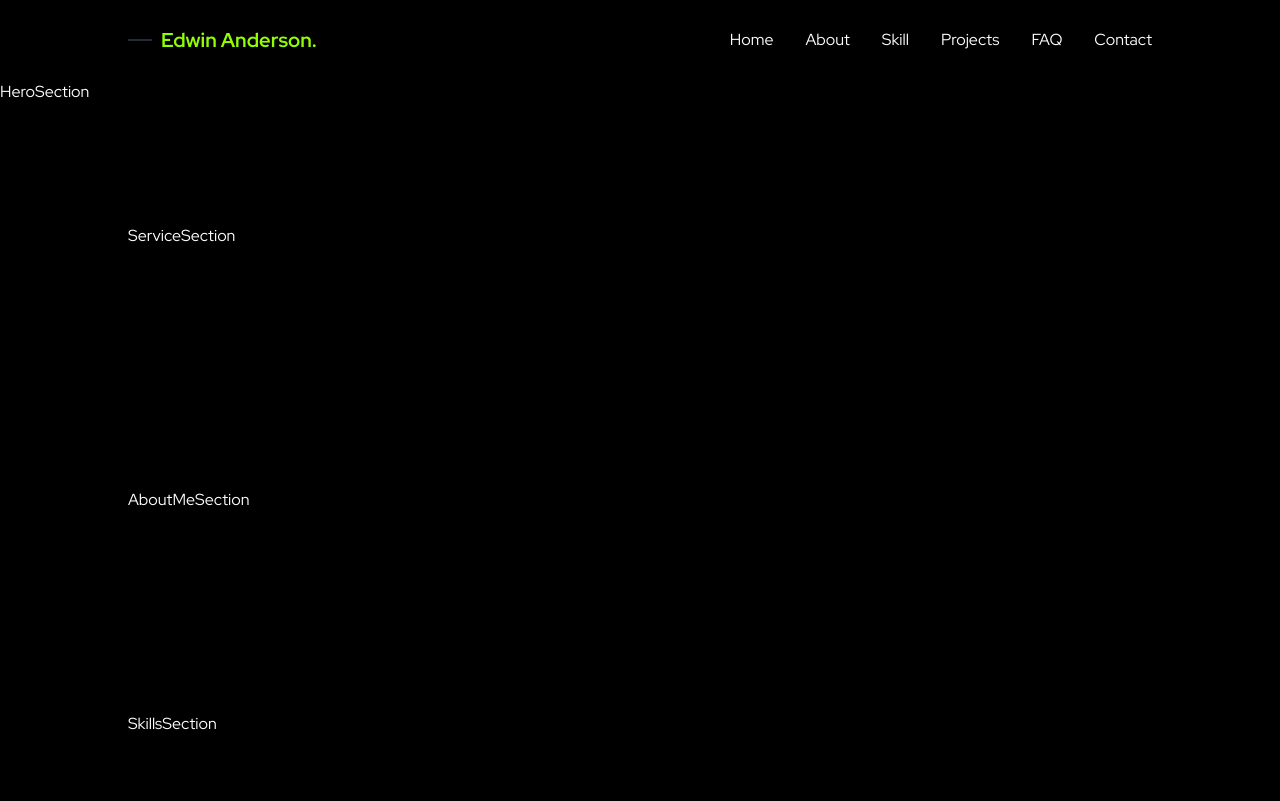
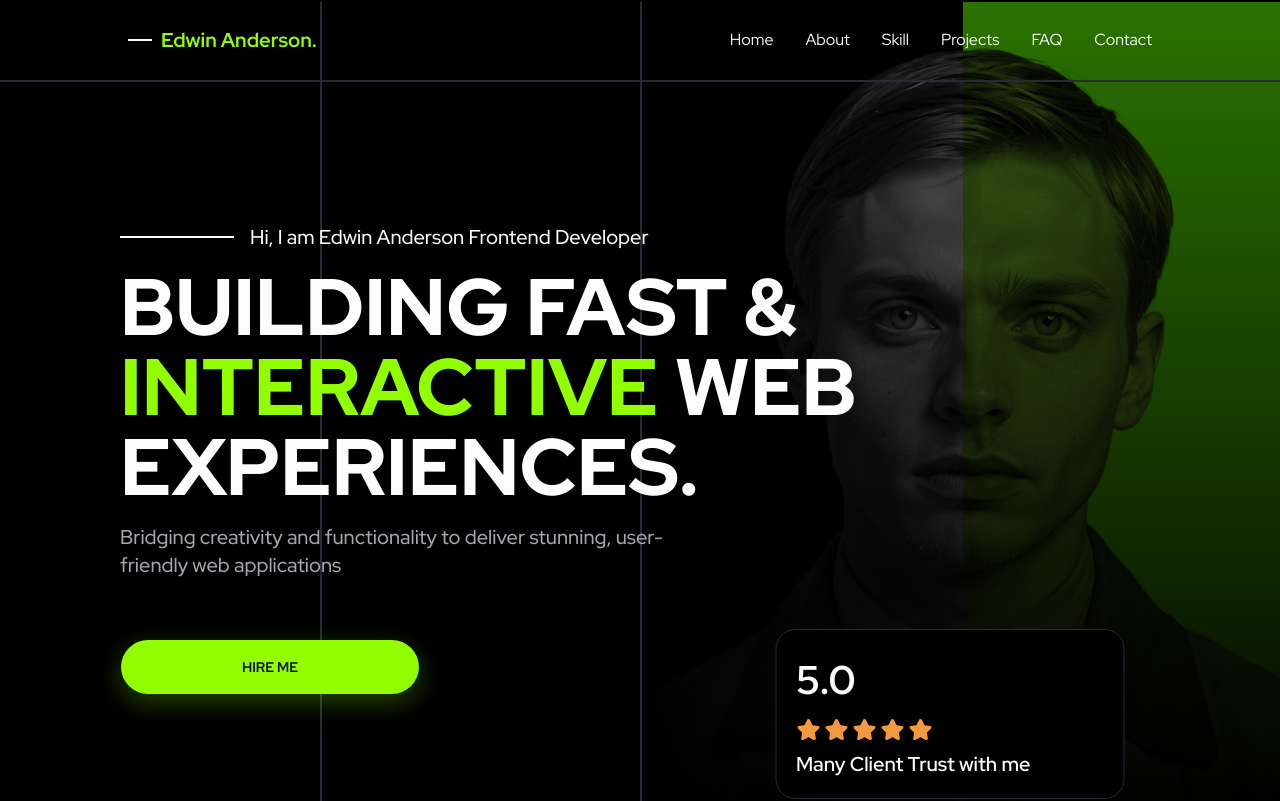
Before and after one commit to azkahidayat/wph-portfolio-8-rep, a Next.js app: page / in a window 1280 px wide. Shown: the top 801 px of the page. Built offline with nearby package versions, Linux system fonts and the light colour scheme.

Commit message:
feat: add overlay components and navigation links
* Added DarkOverlay and GreenOverlay components for gradient effects.
* Added Logo component with link to top of page.
* Added NavLinks component to render navigation links from data.

```diff
--- a/package.json
+++ b/package.json
@@ -9,6 +9,7 @@
     "lint": "eslint"
   },
   "dependencies": {
+    "@hookform/resolvers": "^5.4.0",
     "class-variance-authority": "^0.7.1",
     "clsx": "^2.1.1",
     "lucide-react": "^1.24.0",
@@ -17,10 +18,12 @@
     "radix-ui": "^1.6.2",
     "react": "19.2.4",
     "react-dom": "19.2.4",
+    "react-hook-form": "^7.81.0",
     "react-icons": "^5.7.0",
     "shadcn": "^4.13.0",
     "tailwind-merge": "^3.6.0",
-    "tw-animate-css": "^1.4.0"
+    "tw-animate-css": "^1.4.0",
+    "zod": "^4.4.3"
   },
   "devDependencies": {
     "@tailwindcss/postcss": "^4",
--- a/src/app/globals.css
+++ b/src/app/globals.css
@@ -199,6 +199,9 @@
   --color-primary-300: #3a6601;
   --color-primary-400: #1d3300;
 
+  /* Secondary */
+  --color-secondary-200: #f3993f;
+
   /* Neutral */
   --color-neutral-25: #fdfdfd;
   --color-neutral-50: #fafafa;
--- a/src/app/layout.tsx
+++ b/src/app/layout.tsx
@@ -27,7 +27,7 @@ export default function RootLayout({
         redHatDisplay.variable
       )}
     >
-      <body className='min-h-full flex flex-col max-w-360 m-auto'>
+      <body id='top' className='min-h-full flex flex-col max-w-360 m-auto'>
         {children}
       </body>
     </html>
--- /dev/null
+++ b/src/components/common/DarkOverlay.tsx
@@ -0,0 +1,10 @@
+const DarkOverlay = () => {
+  return (
+    <>
+      <div className='absolute left-0 inset-y-0 w-1/4 bg-linear-to-r from-black to-transparent' />
+      <div className='absolute inset-0 bg-linear-to-t from-black to-transparent from-5%' />
+    </>
+  );
+};
+
+export default DarkOverlay;
--- /dev/null
+++ b/src/components/common/GreenOverlay.tsx
@@ -0,0 +1,10 @@
+const GreenOverlay = () => {
+  return (
+    <>
+      <div className='absolute inset-y-0 right-0 w-[48%] bg-primary-200 opacity-80 mix-blend-multiply' />
+      <div className='absolute inset-y-0 right-0 w-[48%] bg-primary-200/75 brightness-60 -z-1' />
+    </>
+  );
+};
+
+export default GreenOverlay;
--- /dev/null
+++ b/src/components/common/Logo.tsx
@@ -0,0 +1,17 @@
+import Link from 'next/link';
+
+const Logo = () => {
+  return (
+    <Link
+      href='#top'
+      className='flex items-center gap-2.25 cursor-pointer group'
+    >
+      <div className='border-t-2 w-6 border-white' />
+      <span className='font-bold text-md lg:text-xl text-primary-200 group-hover:underline'>
+        Edwin Anderson.
+      </span>
+    </Link>
+  );
+};
+
+export default Logo;
--- a/src/components/common/MobileMenu.tsx
+++ b/src/components/common/MobileMenu.tsx
@@ -8,9 +8,8 @@ import {
 } from '@/components/ui/sheet';
 import { Button } from '@/components/ui/button';
 import { HiOutlineMenuAlt3 } from 'react-icons/hi';
-import { navLinks } from '@/data/NavLinks';
-import Link from 'next/link';
 import { useState } from 'react';
+import NavLinks from './NavLinks';
 
 const MobileMenu = () => {
   const [open, setOpen] = useState(false);
@@ -34,17 +33,7 @@ const MobileMenu = () => {
         </SheetHeader>
         <div className='grid flex-1 auto-rows-min gap-6 px-4'>
           <ul className='flex flex-col gap-4'>
-            {navLinks.map((link) => (
-              <li key={link.id}>
-                <Link
-                  href={link.path}
-                  className='text-neutral-25 hover:text-primary-200 hover:underline'
-                  onClick={() => setOpen(false)}
-                >
-                  {link.name}
-                </Link>
-              </li>
-            ))}
+            <NavLinks onClick={() => setOpen(false)} />
           </ul>
         </div>
       </SheetContent>
--- /dev/null
+++ b/src/components/common/NavLinks.tsx
@@ -0,0 +1,18 @@
+import { navLinks } from '@/data/NavLinks';
+import Link from 'next/link';
+
+const NavLinks = ({ onClick }: { onClick?: () => void }) => {
+  return navLinks.map((link) => (
+    <li key={link.id}>
+      <Link
+        href={link.path}
+        className='text-neutral-25 hover:text-primary-200 hover:underline'
+        onClick={onClick}
+      >
+        {link.name}
+      </Link>
+    </li>
+  ));
+};
+
+export default NavLinks;
--- a/src/components/layouts/Navbar.tsx
+++ b/src/components/layouts/Navbar.tsx
@@ -2,40 +2,28 @@
 import Container from './Container';
 import MobileMenu from '../common/MobileMenu';
 import { useEffect, useState } from 'react';
-import { navLinks } from '@/data/NavLinks';
-import Link from 'next/link';
+import Logo from '@/components/common/Logo';
+import NavLinks from '../common/NavLinks';
 
 const Navbar = () => {
   const [isScrolled, setIsScrolled] = useState(false);
   useEffect(() => {
     const handleScroll = () => {
-      if (window.screenY > 10) setIsScrolled(true);
+      setIsScrolled(window.scrollY > 10);
     };
     window.addEventListener('scroll', handleScroll);
     return () => {
       window.removeEventListener('scroll', handleScroll);
     };
-  }, [isScrolled]);
+  }, []);
   return (
-    <nav className={`sticky top-0 ${isScrolled ? 'backdrop-blur-lg' : ''}`}>
+    <nav
+      className={`sticky top-0 z-50 border-b-2 ${isScrolled ? 'backdrop-blur-lg' : ''}`}
+    >
       <Container className='py-0 lg:py-0 h-20 flex items-center justify-between'>
-        <div className='flex items-center gap-2.25'>
-          <div className='border-t-2 w-6 bg-white' />
-          <span className='font-bold text-md lg:text-xl text-primary-200'>
-            Edwin Anderson.
-          </span>
-        </div>
+        <Logo />
         <ul className='hidden lg:flex gap-8'>
-          {navLinks.map((link) => (
-            <li key={link.id}>
-              <Link
-                href={link.path}
-                className='text-neutral-25 hover:underline hover:text-primary-200'
-              >
-                {link.name}
-              </Link>
-            </li>
-          ))}
+          <NavLinks />
         </ul>
         <MobileMenu />
       </Container>
--- a/src/components/sections/HeroSection.tsx
+++ b/src/components/sections/HeroSection.tsx
@@ -1,5 +1,72 @@
+import Image from 'next/image';
+import { Button } from '../ui/button';
+import heroImage from '@/assets/images/heroImage.png';
+import DarkOverlay from '../common/DarkOverlay';
+import GreenOverlay from '../common/GreenOverlay';
+import { div } from 'motion/react-client';
+import { Star } from 'lucide-react';
+
 const HeroSection = () => {
-  return <section id='hero'>HeroSection</section>;
+  return (
+    <section
+      id='hero'
+      className='relative flex flex-col lg:items-end lg:pl-30 lg:-mt-20 w-full border-b-2'
+    >
+      <div className='lg:absolute lg:left-30 lg:top-55.25 flex flex-col gap-10 lg:gap-15 py-10 lg:px-0 lg:py-0 lg:max-w-201.75 z-1 px-4 lg:pr-0'>
+        <div className='flex flex-col gap-4'>
+          <div className='flex gap-4 items-center'>
+            <div className='border-t-2 border-neutral-25 w-5.25 lg:w-28.5' />
+            <p className='font-medium text-md lg:text-xl'>
+              Hi, I am Edwin Anderson Frontend Developer
+            </p>
+          </div>
+          <p className='font-extrabold text-display-lg lg:text-[80px] lg:leading-8xl '>
+            BUILDING FAST &{' '}
+            <span className='text-primary-200'>INTERACTIVE</span> WEB
+            EXPERIENCES.
+          </p>
+          <p className='font-medium text-neutral-400 text-lg lg:text-xl max-w-149.25'>
+            Bridging creativity and functionality to deliver stunning,
+            user-friendly web applications
+          </p>
+        </div>
+        <Button className='lg:max-w-75 lg:h-14'>HIRE ME</Button>
+      </div>
+
+      <div className='relative flex justify-center  w-full overflow-hidden lg:max-w-165.25 '>
+        <div className='relative w-87 h-115.25 lg:w-full lg:h-220.25'>
+          <Image
+            src={heroImage}
+            alt='hero image'
+            loading='eager'
+            fill
+            sizes='(max-width: 1024px) 348px, 100vw'
+            className='object-center object-contain lg:object-cover grayscale brightness-50 '
+          />
+        </div>
+        <DarkOverlay />
+        <GreenOverlay />
+        <div className='absolute left-1/2 -translate-x-1/2 bg-black border rounded-xl lg:rounded-3xl p-2xl flex flex-col gap-md bottom-10 lg:bottom-21 w-full max-w-87.25'>
+          <p className='text-display-xs lg:text-display-xl font-bold'>5.0</p>
+          <div className='flex gap-1'>
+            {Array.from({ length: 5 }).map((_, index) => (
+              <Star
+                key={index}
+                className='text-secondary-200 fill-secondary-200'
+              />
+            ))}
+          </div>
+          <p className='font-semibold text-md lg:text-xl'>
+            Many Client Trust with me
+          </p>
+        </div>
+      </div>
+      <div className='absolute inset-y-0 inset-x-2 left-1/2 border-l-2' />
+      <div className='absolute inset-y-0 inset-x-2 left-1/4 border-l-2' />
+
+      <div />
+    </section>
+  );
 };
 
 export default HeroSection;
--- a/src/components/ui/button.tsx
+++ b/src/components/ui/button.tsx
@@ -5,11 +5,12 @@ import { Slot } from 'radix-ui';
 import { cn } from '@/lib/utils';
 
 const buttonVariants = cva(
-  "group/button inline-flex shrink-0 items-center justify-center rounded-lg border border-transparent bg-clip-padding text-sm font-medium whitespace-nowrap transition-all outline-none select-none focus-visible:border-ring focus-visible:ring-3 focus-visible:ring-ring/50 active:not-aria-[haspopup]:translate-y-px disabled:pointer-events-none disabled:opacity-50 aria-invalid:border-destructive aria-invalid:ring-3 aria-invalid:ring-destructive/20 dark:aria-invalid:border-destructive/50 dark:aria-invalid:ring-destructive/40 [&_svg]:pointer-events-none [&_svg]:shrink-0 [&_svg:not([class*='size-'])]:size-4 cursor-pointer",
+  "group/button inline-flex shrink-0 items-center justify-center rounded-full border border-transparent bg-clip-padding text-sm font-bold whitespace-nowrap transition-all outline-none select-none focus-visible:border-ring focus-visible:ring-3 focus-visible:ring-ring/50 active:not-aria-[haspopup]:translate-y-px disabled:pointer-events-none disabled:opacity-50 aria-invalid:border-destructive aria-invalid:ring-3 aria-invalid:ring-destructive/20 dark:aria-invalid:border-destructive/50 dark:aria-invalid:ring-destructive/40 [&_svg]:pointer-events-none [&_svg]:shrink-0 [&_svg:not([class*='size-'])]:size-4 cursor-pointer",
   {
     variants: {
       variant: {
-        default: 'bg-primary text-primary-foreground hover:bg-primary/80',
+        default:
+          'bg-primary-200 text-neutral-950 shadow-green hover:bg-primary-200/90',
         outline:
           'border-border bg-background hover:bg-muted hover:text-foreground aria-expanded:bg-muted aria-expanded:text-foreground dark:border-input dark:bg-input/30 dark:hover:bg-input/50',
         secondary:
@@ -21,7 +22,7 @@ const buttonVariants = cva(
       },
       size: {
         default:
-          'h-8 gap-1.5 px-2.5 has-data-[icon=inline-end]:pr-2 has-data-[icon=inline-start]:pl-2',
+          'h-12 gap-1.5 px-2.5 has-data-[icon=inline-end]:pr-2 has-data-[icon=inline-start]:pl-2',
         xs: "h-6 gap-1 rounded-[min(var(--radius-md),10px)] px-2 text-xs in-data-[slot=button-group]:rounded-lg has-data-[icon=inline-end]:pr-1.5 has-data-[icon=inline-start]:pl-1.5 [&_svg:not([class*='size-'])]:size-3",
         sm: "h-7 gap-1 rounded-[min(var(--radius-md),12px)] px-2.5 text-[0.8rem] in-data-[slot=button-group]:rounded-lg has-data-[icon=inline-end]:pr-1.5 has-data-[icon=inline-start]:pl-1.5 [&_svg:not([class*='size-'])]:size-3.5",
         lg: 'h-9 gap-1.5 px-2.5 has-data-[icon=inline-end]:pr-2 has-data-[icon=inline-start]:pl-2',
--- a/src/data/NavLinks.ts
+++ b/src/data/NavLinks.ts
@@ -1,5 +1,5 @@
 export const navLinks = [
-  { id: 1, name: 'Home', path: '#' },
+  { id: 1, name: 'Home', path: '#top' },
   { id: 2, name: 'About', path: '#about' },
   { id: 3, name: 'Skill', path: '#skills' },
   { id: 4, name: 'Projects', path: '#projects' },
```
Also changed, not shown: src/assets/images/heroImage.png (added), 1 other file (tests, documents, lock files or other folders).
